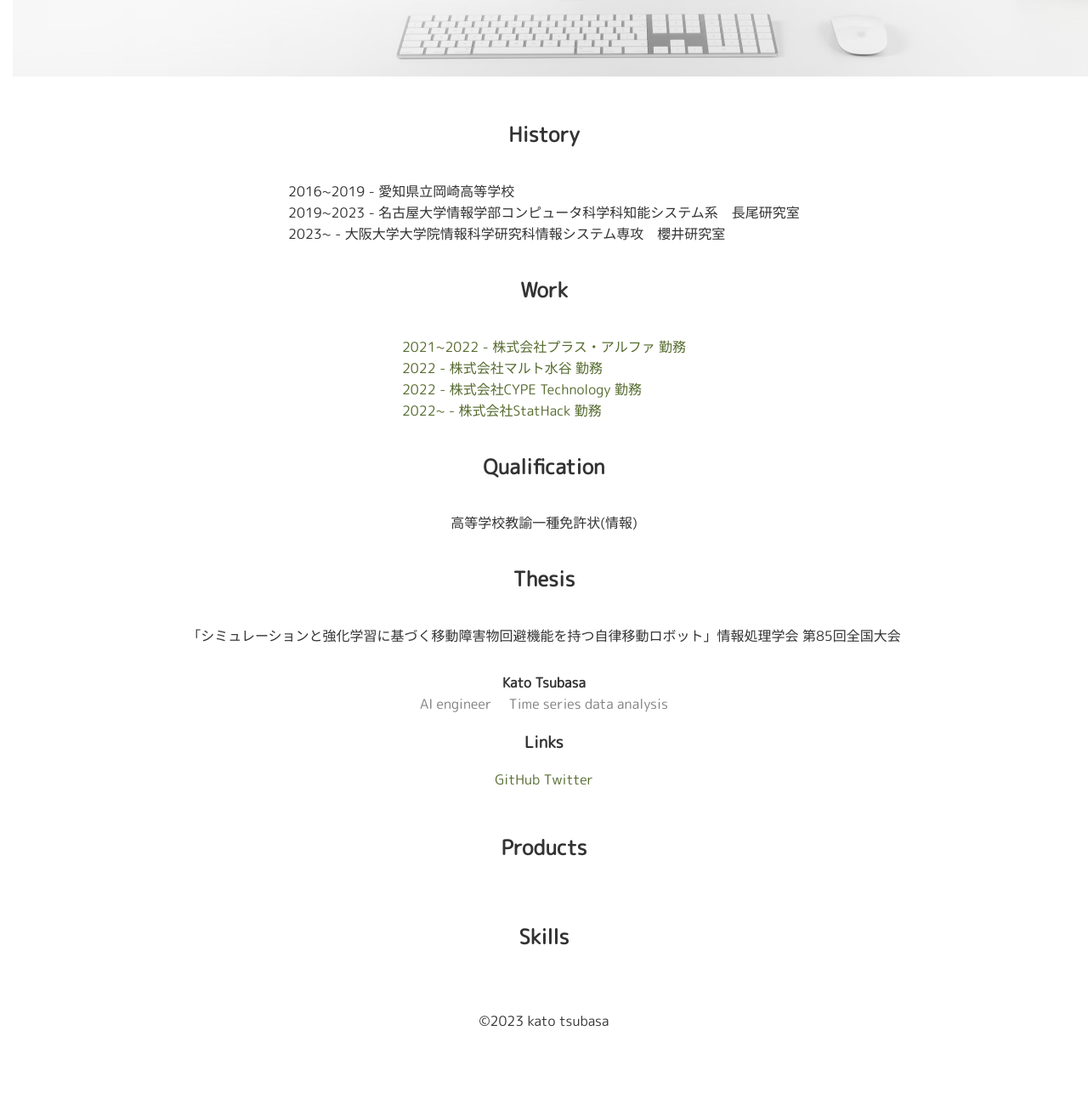
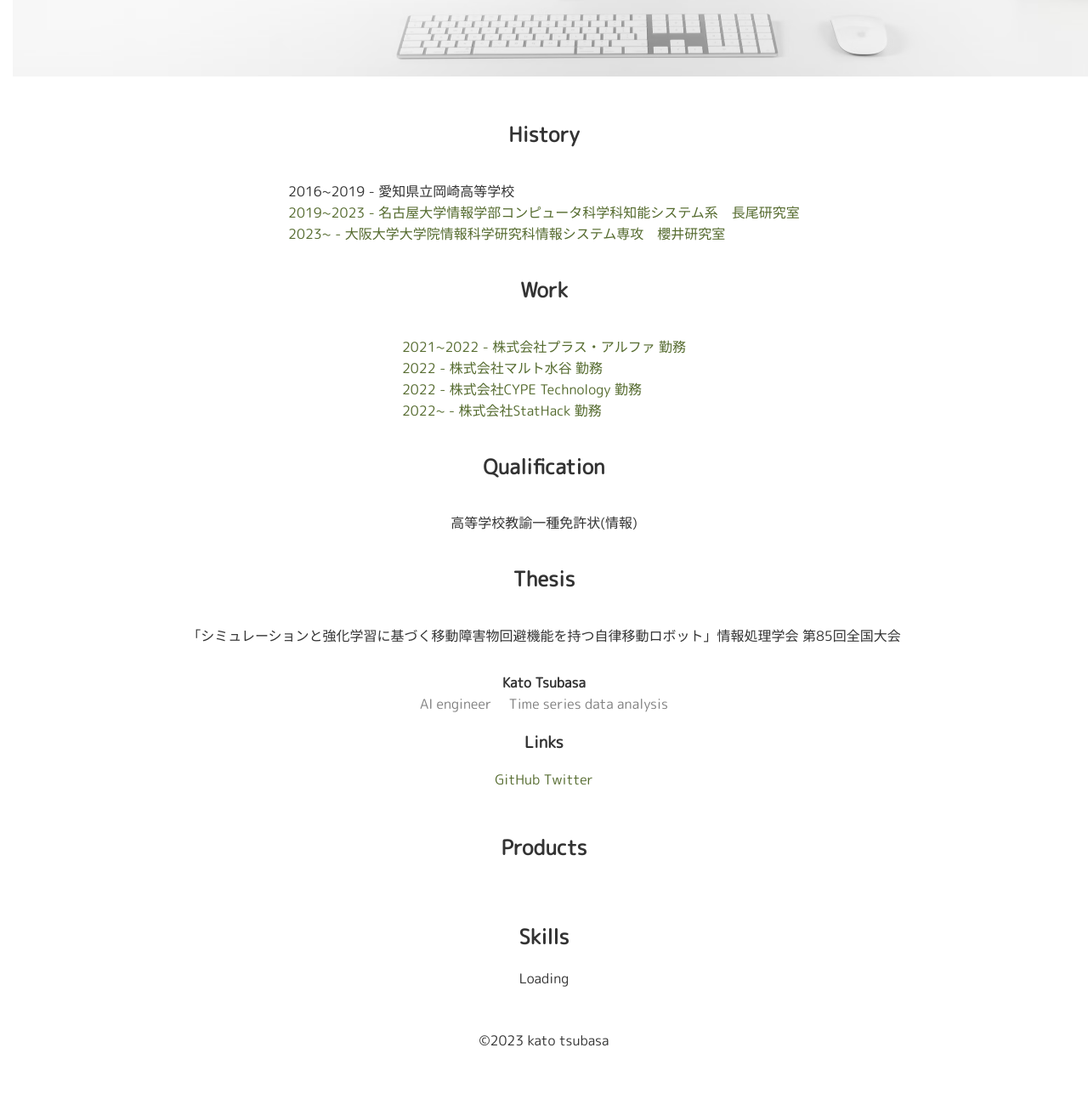
Before and after one commit to youngstar152/portfolio, a plain HTML site: page index.html in a window 1280 px wide. Shown: the part 788-2074 px from the top of the page at 85% size. Before the commit the page ends 2051 px from the top, so only its background shows below. Drawn offline with Linux system fonts and the light colour scheme.

Commit message:
Update index.html
fix

```diff
--- a/index.html
+++ b/index.html
@@ -56,8 +56,8 @@
       <div class="history">
         <p>
           2016~2019 - 愛知県立岡崎高等学校<br />
-          2019~2023 - 名古屋大学情報学部コンピュータ科学科知能システム系　長尾研究室<br />
-          2023~ - 大阪大学大学院情報科学研究科情報システム専攻　櫻井研究室<br />
+          <a href="http://www.nagao.nuie.nagoya-u.ac.jp/">2019~2023 - 名古屋大学情報学部コンピュータ科学科知能システム系　長尾研究室</a><br />
+          <a href="https://www.dm.sanken.osaka-u.ac.jp/">2023~ - 大阪大学大学院情報科学研究科情報システム専攻　櫻井研究室</a><br />
         </p>
       </div>
       <h2>Work</h2>
@@ -96,6 +96,7 @@
     </div>
     <div class="section">
       <h2>Skills</h2>
+      Loading<br />
       <table id="skills_table"></table>
     </div>
   </div>
```
